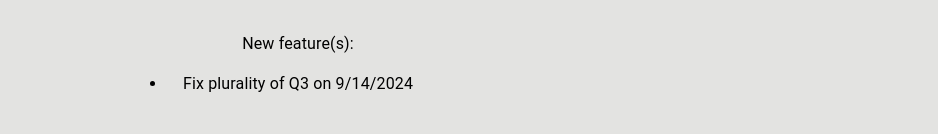
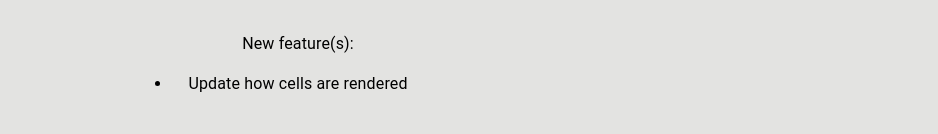
Before and after one commit to dotcomstar/Triviale, a React (Vite) app: page / in a window 1280 px wide. Shown: the part 240-374 px from the top of the page, without its empty margins (342-1280 px from the left). Built offline with nearby package versions, Linux system fonts and the light colour scheme; what simple-zustand-devtools would draw is missing.

Commit message:
Update new features list

```diff
--- a/src/constants/strings.ts
+++ b/src/constants/strings.ts
@@ -7,7 +7,7 @@ export const LOCALE = "en-US";
 export const EDITED_BY = "Edited by Jet Lee";
 
 export const NEW_FEATURES_LABEL = "New feature(s):";
-export const NEW_FEATURES_LIST = ["Fix plurality of Q3 on 9/14/2024"];
+export const NEW_FEATURES_LIST = ["Update how cells are rendered"];
 
 import { QUESTIONS_PER_DAY } from "./settings";
 
```
